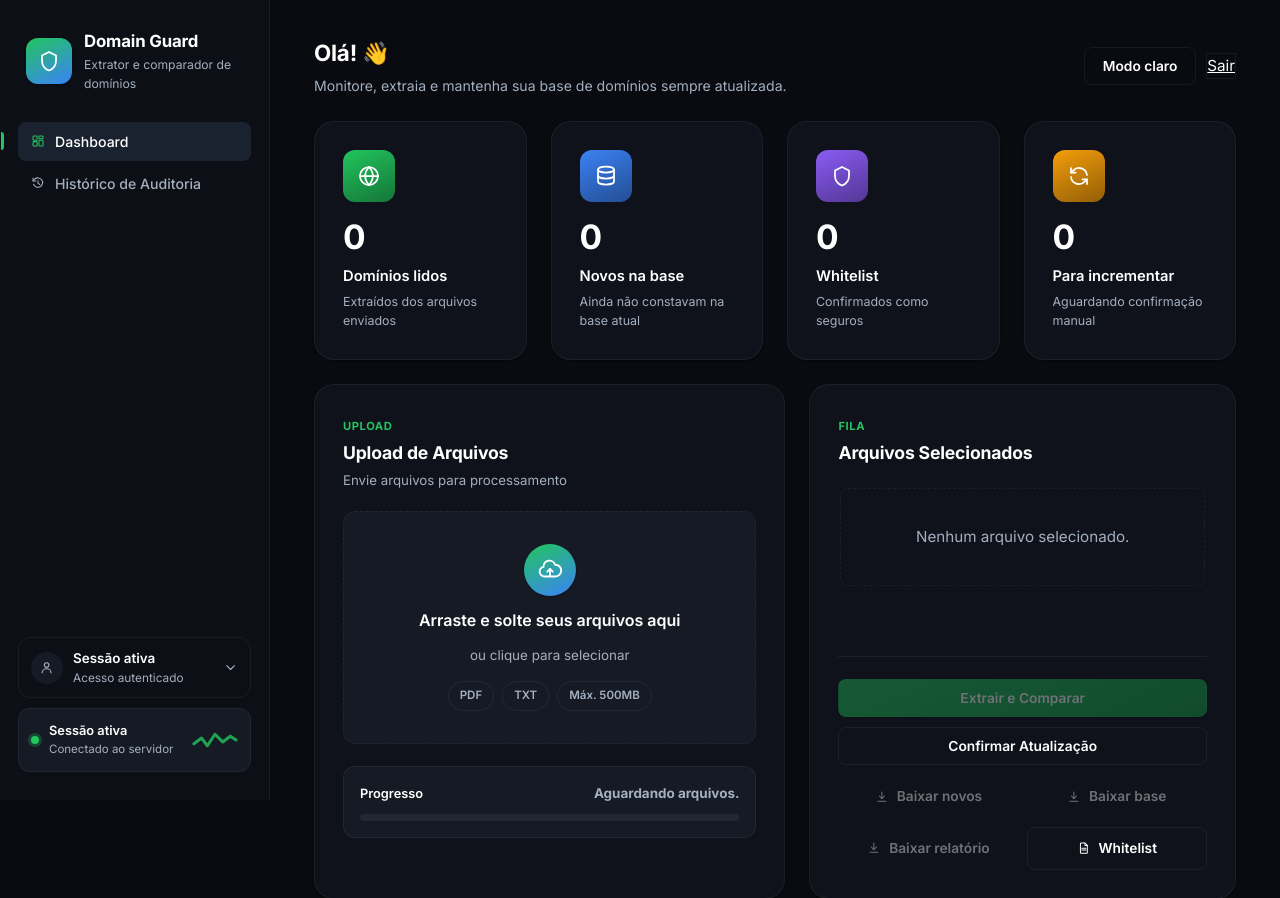
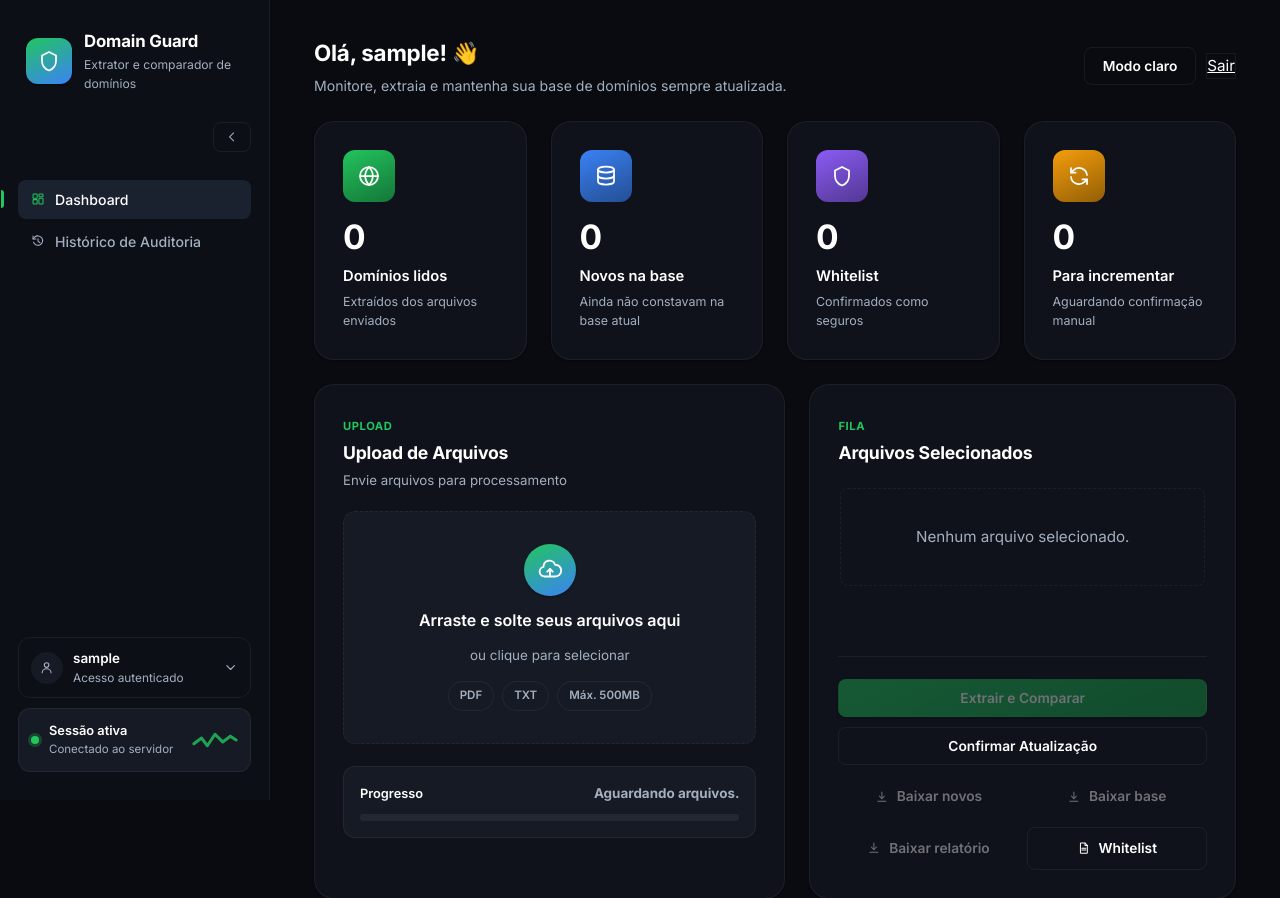
Before and after one commit to jjhonyss/Extrator_e_comparador_dominios, a Flask app: page / in a window 1280 px wide. Shown: the top 898 px of the page. Run offline with Flask 3, Linux system fonts and the light colour scheme; the visitor is signed in with stand-in values (Sample User, id 1).

Commit message:
Adiciona sidebar retrátil e nome de usuário na saudação
Botão para minimizar/maximizar a sidebar (com persistência via
localStorage) e exibição do usuário autenticado no card da sidebar
e na mensagem de saudação. Habilita TEMPLATES_AUTO_RELOAD para que
mudanças de template reflitam sem reiniciar o serviço.

```diff
--- a/app.py
+++ b/app.py
@@ -141,6 +141,7 @@ def create_app() -> Flask:
     flask_app.config["SESSION_COOKIE_HTTPONLY"] = True
     flask_app.config["SESSION_COOKIE_SAMESITE"] = "Lax"
     flask_app.config["SESSION_COOKIE_SECURE"] = CONFIG["SESSION_COOKIE_SECURE"]
+    flask_app.config["TEMPLATES_AUTO_RELOAD"] = True
     return flask_app
 
 
@@ -223,6 +224,7 @@ def login():
             clear_login_attempts(username)
             session.clear()
             session["authenticated"] = True
+            session["username"] = username
             session["csrf_token"] = secrets.token_hex(16)
             session.permanent = True
             next_url = request.args.get("next") or url_for("index")
@@ -245,6 +247,7 @@ def index():
         "index.html",
         max_file_size_mb=CONFIG["MAX_FILE_SIZE"] // (1024 * 1024),
         csrf_token=get_csrf_token(),
+        username=session.get("username", "Usuário"),
     )
 
 
--- a/static/app.js
+++ b/static/app.js
@@ -26,6 +26,8 @@ const refreshHistory = document.querySelector("#refreshHistory");
 const historyStatus = document.querySelector("#historyStatus");
 const historyTableBody = document.querySelector("#historyTableBody");
 const csrfToken = document.querySelector('meta[name="csrf-token"]')?.content || "";
+const sidebarToggle = document.querySelector("#sidebarToggle");
+const SIDEBAR_COLLAPSED_KEY = "domainGuard:sidebarCollapsed";
 
 let selectedFiles = [];
 let blocklistItems = [];
@@ -404,6 +406,21 @@ themeToggle.addEventListener("click", () => {
   themeToggle.textContent = document.body.classList.contains("dark") ? "Modo claro" : "Modo escuro";
 });
 
+function setSidebarCollapsed(collapsed) {
+  document.documentElement.classList.toggle("sidebar-collapsed", collapsed);
+  const label = collapsed ? "Expandir menu" : "Recolher menu";
+  sidebarToggle.setAttribute("aria-label", label);
+  sidebarToggle.title = label;
+}
+
+setSidebarCollapsed(localStorage.getItem(SIDEBAR_COLLAPSED_KEY) === "1");
+
+sidebarToggle.addEventListener("click", () => {
+  const collapsed = !document.documentElement.classList.contains("sidebar-collapsed");
+  setSidebarCollapsed(collapsed);
+  localStorage.setItem(SIDEBAR_COLLAPSED_KEY, collapsed ? "1" : "0");
+});
+
 blocklistPrev.addEventListener("click", () => {
   blocklistPage -= 1;
   renderBlocklistPage();
--- a/static/styles.css
+++ b/static/styles.css
@@ -146,7 +146,72 @@ svg.icon {
   top: 0;
   height: 100vh;
   overflow-y: auto;
-  transition: transform var(--transition);
+  transition: transform var(--transition), width var(--transition), padding var(--transition);
+}
+
+/* Sidebar recolhida (desktop) */
+.sidebar-toggle-btn {
+  display: flex;
+  align-items: center;
+  justify-content: center;
+  width: 30px;
+  height: 30px;
+  margin-left: auto;
+  border-radius: var(--radius-sm);
+  border: 1px solid var(--border-color);
+  background: transparent;
+  color: var(--text-muted);
+  cursor: pointer;
+  transition: background var(--transition), color var(--transition), transform var(--transition);
+}
+
+.sidebar-toggle-btn:hover {
+  background: var(--hover-bg);
+  color: var(--text-main);
+}
+
+@media (min-width: 961px) {
+  html.sidebar-collapsed .sidebar {
+    width: 76px;
+    flex-basis: 76px;
+    padding: 28px 12px;
+  }
+
+  html.sidebar-collapsed .brand {
+    justify-content: center;
+    padding: 0;
+  }
+
+  html.sidebar-collapsed .brand-text,
+  html.sidebar-collapsed .nav-label,
+  html.sidebar-collapsed .user-info,
+  html.sidebar-collapsed .user-card summary .chevron,
+  html.sidebar-collapsed .status-card-text,
+  html.sidebar-collapsed .status-card .sparkline {
+    display: none;
+  }
+
+  html.sidebar-collapsed .sidebar-toggle-btn {
+    margin: 0 auto;
+    transform: rotate(180deg);
+  }
+
+  html.sidebar-collapsed .side-nav .tab-button {
+    justify-content: center;
+    padding: 10px;
+  }
+
+  html.sidebar-collapsed .side-nav .tab-button.active::before {
+    left: -12px;
+  }
+
+  html.sidebar-collapsed .user-card summary {
+    justify-content: center;
+  }
+
+  html.sidebar-collapsed .status-card {
+    justify-content: center;
+  }
 }
 
 .content {
@@ -1293,6 +1358,10 @@ dialog .secondary-button {
     display: inline-flex;
   }
 
+  .sidebar-toggle-btn {
+    display: none;
+  }
+
   .sidebar {
     position: fixed;
     z-index: 40;
--- a/templates/index.html
+++ b/templates/index.html
@@ -9,6 +9,11 @@
   <link rel="preconnect" href="https://fonts.gstatic.com" crossorigin>
   <link href="https://fonts.googleapis.com/css2?family=Inter:wght@400;500;600;700&family=JetBrains+Mono:wght@400;500;600;700&display=swap" rel="stylesheet">
   <link rel="stylesheet" href="{{ url_for('static', filename='styles.css') }}">
+  <script>
+    if (localStorage.getItem('domainGuard:sidebarCollapsed') === '1') {
+      document.documentElement.classList.add('sidebar-collapsed');
+    }
+  </script>
 </head>
 <body class="dark">
   <input type="checkbox" id="navToggle" class="nav-toggle-checkbox">
@@ -19,20 +24,24 @@
         <span>
           <svg class="icon" viewBox="0 0 24 24" fill="none" stroke="currentColor" stroke-width="1.75" stroke-linecap="round" stroke-linejoin="round"><path d="M12 3l7 3.5v5.2c0 4.8-3.2 8.4-7 9.8-3.8-1.4-7-5-7-9.8V6.5L12 3z"/></svg>
         </span>
-        <div>
+        <div class="brand-text">
           <strong>Domain Guard</strong>
           <small>Extrator e comparador de domínios</small>
         </div>
       </a>
 
+      <button id="sidebarToggle" class="sidebar-toggle-btn" type="button" aria-label="Recolher menu" title="Recolher menu">
+        <svg class="icon" viewBox="0 0 24 24" fill="none" stroke="currentColor" stroke-width="1.75" stroke-linecap="round" stroke-linejoin="round"><path d="M15 5l-7 7 7 7"/></svg>
+      </button>
+
       <nav class="side-nav" aria-label="Navegação principal">
-        <button class="tab-button active" type="button" data-tab-target="mainPanel">
+        <button class="tab-button active" type="button" data-tab-target="mainPanel" title="Dashboard">
           <svg class="icon" viewBox="0 0 24 24" fill="none" stroke="currentColor" stroke-width="1.75" stroke-linecap="round" stroke-linejoin="round"><rect x="3.5" y="3.5" width="7" height="7" rx="1.2"/><rect x="13.5" y="3.5" width="7" height="4.5" rx="1.2"/><rect x="13.5" y="10.5" width="7" height="10" rx="1.2"/><rect x="3.5" y="13" width="7" height="7.5" rx="1.2"/></svg>
-          Dashboard
+          <span class="nav-label">Dashboard</span>
         </button>
-        <button class="tab-button" type="button" data-tab-target="historyPanel">
+        <button class="tab-button" type="button" data-tab-target="historyPanel" title="Histórico de Auditoria">
           <svg class="icon" viewBox="0 0 24 24" fill="none" stroke="currentColor" stroke-width="1.75" stroke-linecap="round" stroke-linejoin="round"><path d="M3.5 3.5v5h5"/><path d="M4.3 14a8 8 0 1 0 2-8.6L3.5 8.5"/><path d="M12 8v4.5l3 2"/></svg>
-          Histórico de Auditoria
+          <span class="nav-label">Histórico de Auditoria</span>
         </button>
       </nav>
 
@@ -43,7 +52,7 @@
               <svg class="icon" viewBox="0 0 24 24" fill="none" stroke="currentColor" stroke-width="1.75" stroke-linecap="round" stroke-linejoin="round"><circle cx="12" cy="8" r="3.6"/><path d="M5 20c0-3.6 3.1-6.2 7-6.2s7 2.6 7 6.2"/></svg>
             </span>
             <span class="user-info">
-              <strong>Sessão ativa</strong>
+              <strong>{{ username }}</strong>
               <small>Acesso autenticado</small>
             </span>
             <svg class="icon chevron" viewBox="0 0 24 24" fill="none" stroke="currentColor" stroke-width="1.75" stroke-linecap="round" stroke-linejoin="round"><path d="M6 9l6 6 6-6"/></svg>
@@ -73,7 +82,7 @@
       <div class="topbar">
         <div class="topbar-greeting">
           <label for="navToggle" class="hamburger-btn" aria-label="Abrir menu">☰</label>
-          <h1>Olá! 👋</h1>
+          <h1>Olá, {{ username }}! 👋</h1>
           <p>Monitore, extraia e mantenha sua base de domínios sempre atualizada.</p>
         </div>
         <div class="topbar-actions">
```
Also changed, not shown: 1 other file.
